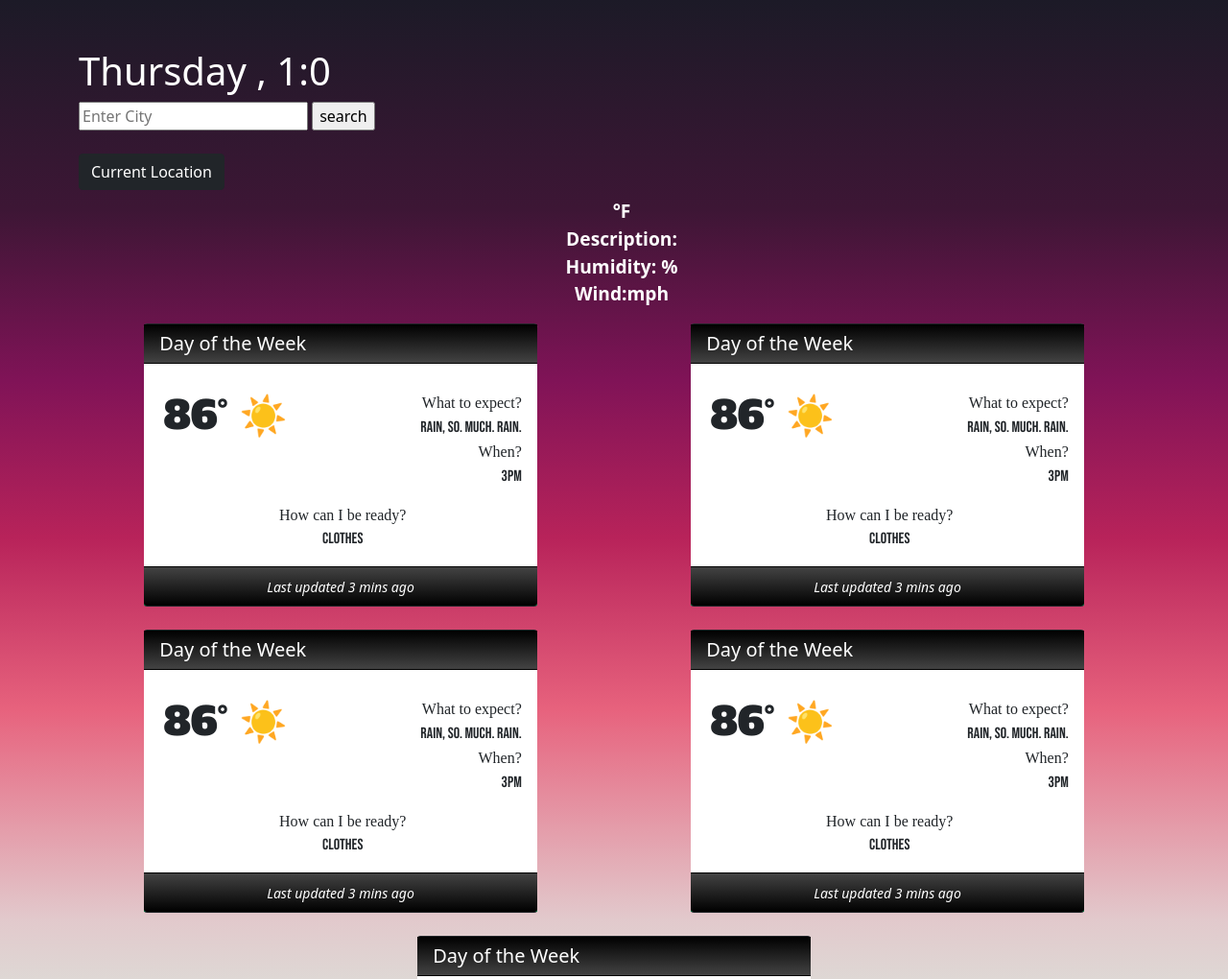
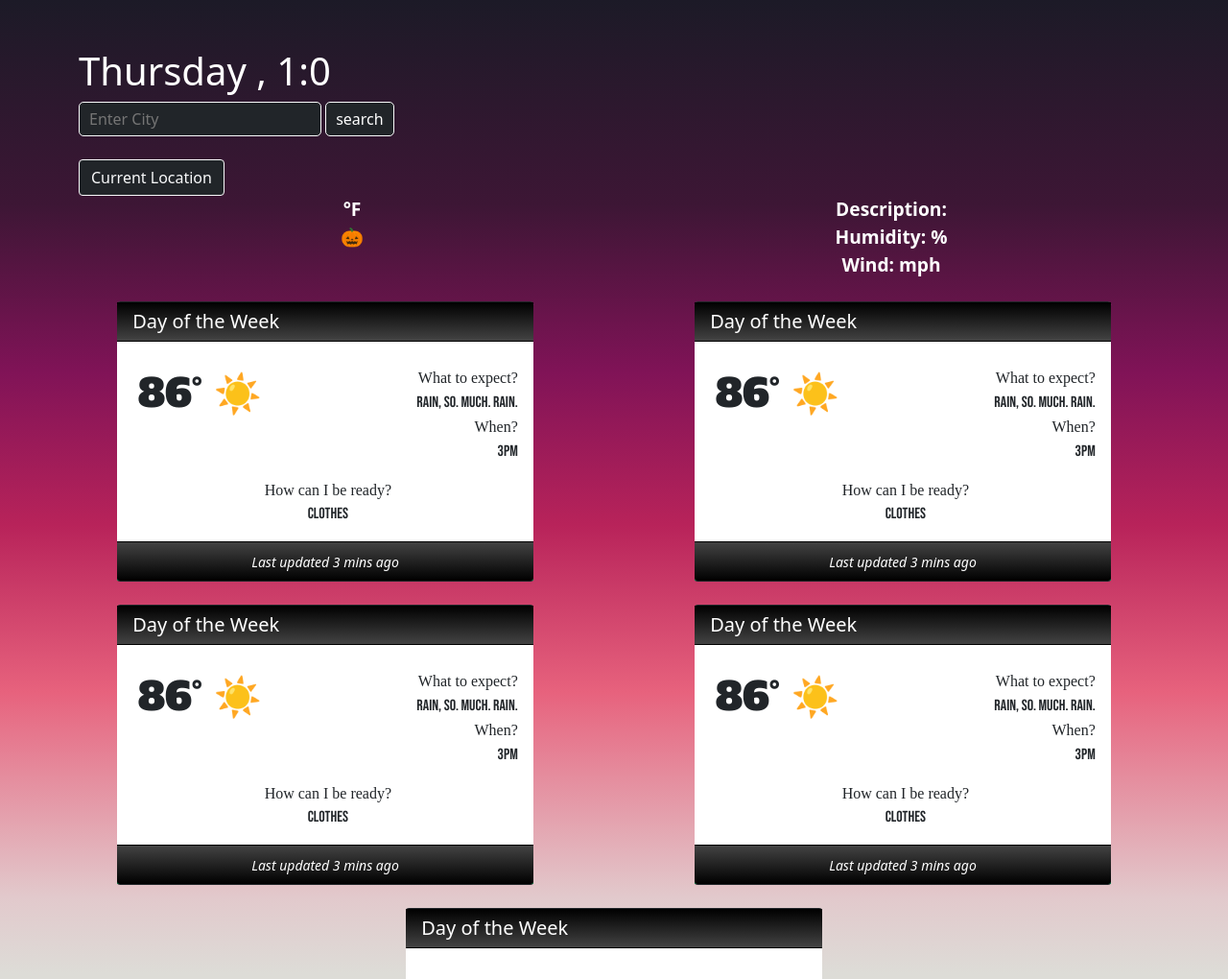
Before and after one commit to julesseiler/Project-Weather, a plain HTML site: page index.html in a window 1280 px wide. Shown: the top 1020 px of the page at 96% size. Drawn offline with nearby package versions, Linux system fonts and the light colour scheme; no server answers.

Commit message:
Created 2 columns and Updated buttons

```diff
--- a/index.html
+++ b/index.html
@@ -36,22 +36,29 @@
     value="search">
     </form>
     <br>
-
-    <button class="btn btn-dark w-35" id="current-location">
+    <button class="btn btn-dark w-35 btn-outline-light" id="current-location">
      Current Location
     </button>
+  <br>
+  <ul>
+      <div class="cityTemp">
+       <div class="row">
+         <div class="col-6">
 
-       <h2></h2>
-       <ul>
-      <li> <span id="city"></span> </li>
-       <li><span id ="temperature"></span>°F</li>
-       <li> Description: <span id="description"></span></li>
-      <li> Humidity: <span id="humidity"></span>%</li>
-      <li>Wind:<span id="wind"></span>mph</li>
-     </ul>
+       <li> <span id="city"></span> </li>
+       <li> <span id ="temperature"></span>°F </li>
+       <li>🎃</li>
+</div>
 
-     <p id ="temperature-feelsLike"></p>
-      <div id = "what-toExpect"></div>
+<div class="col-6">
+        <li>Description: <span id="description"></span></li>
+       <li>Humidity: <span id="humidity"></span>%</li>
+      <li>Wind: <span id="wind"></span> mph</li>
+    </ul>
+      </div>
+      </div>
+      </div>
+  <br>
 
 
 
--- a/src/style.css
+++ b/src/style.css
@@ -25,6 +25,24 @@ ul {
   font-weight: 700;
 }
 
+button {
+  display: block;
+}
+
+input {
+  background-color: #212529;
+  color: white;
+  border-radius: 5px;
+  border: 1px solid transparent;
+  border-color: #f8f9fa;
+  align-items: center;
+  border-image: none;
+  padding: 5px 10px;
+}
+
+.cityTemp {
+  color: white;
+}
 .whereInWorld {
   padding-top: 1rem;
   color: white;
```
Also changed, not shown: 1 other file.
